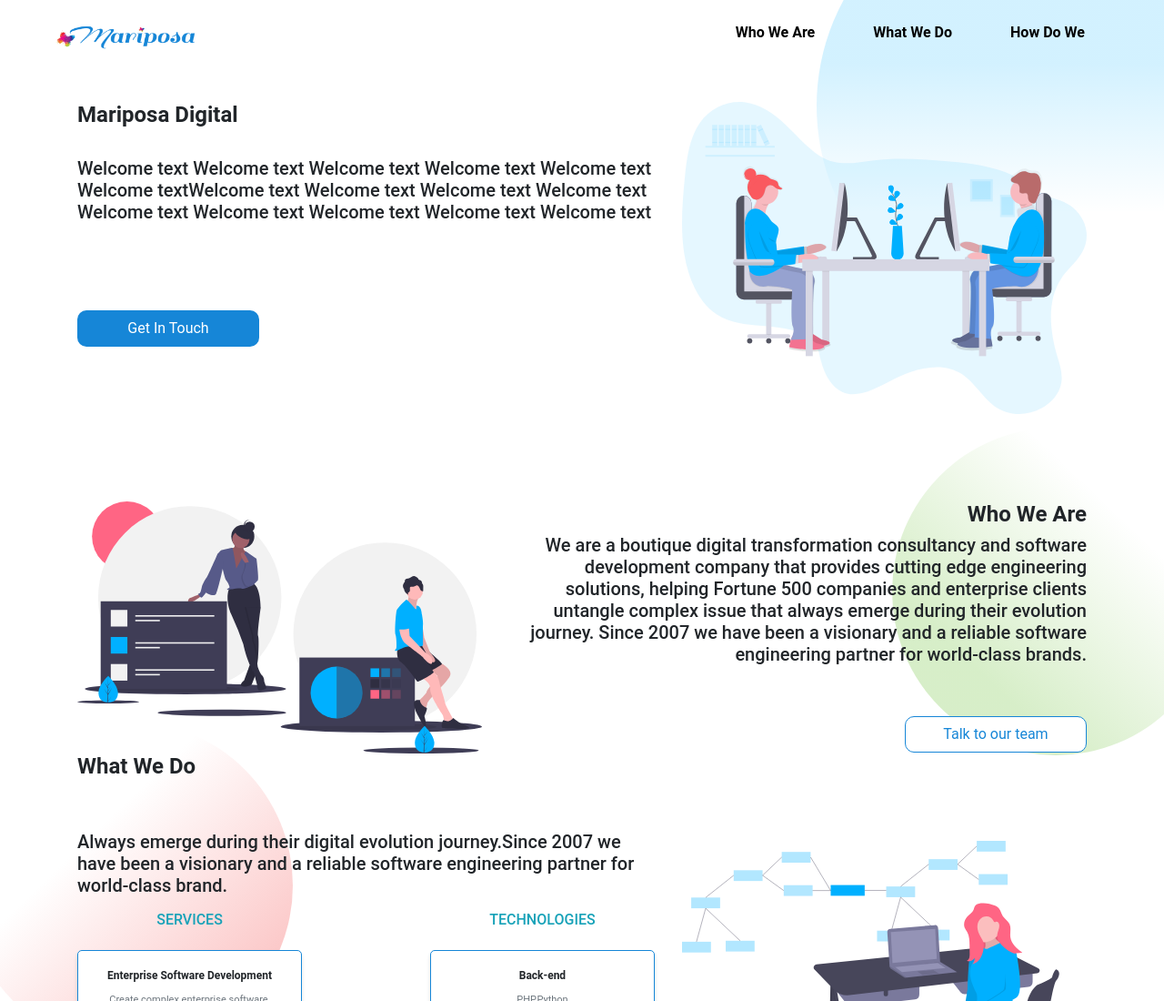
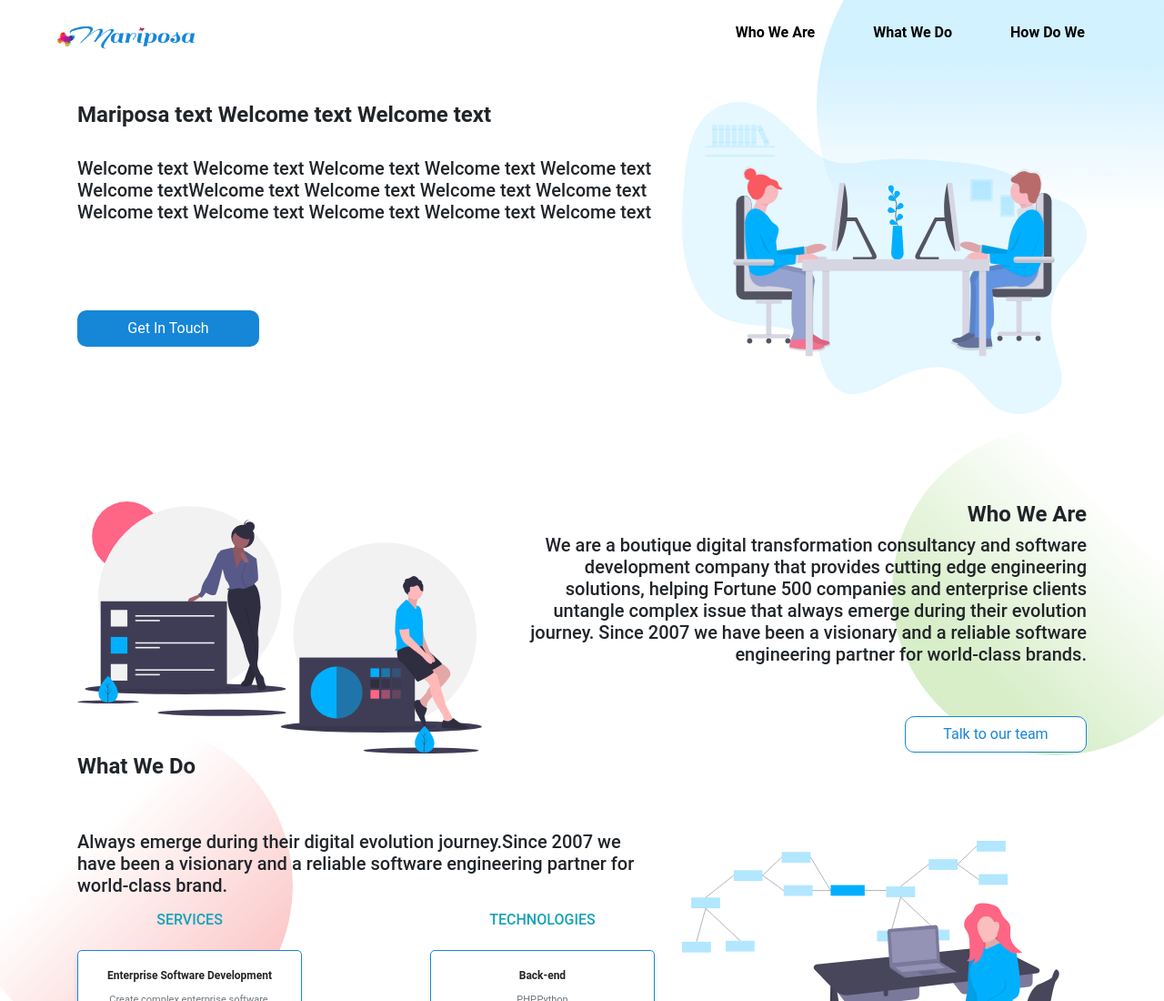
Before and after one commit to bikram-shaw/bootstrap, a plain HTML site: page index.html in a window 1280 px wide. Shown: the top 1100 px of the page at 91% size. Drawn offline with nearby package versions, Linux system fonts and the light colour scheme.

Commit message:
change in index.html

```diff
--- a/index.html
+++ b/index.html
@@ -73,7 +73,7 @@ $(document).ready(function() {
 								<div class="container  mt-5 ">
 									<div class="row ">
 										<div class="col-sm-7">
-											<h4><b>Mariposa Digital</b></h4><br>
+											<h4><b>Mariposa text Welcome text Welcome text</b></h4><br>
 												<h5 class="mb-5">
 Welcome text Welcome text Welcome text Welcome text Welcome text Welcome textWelcome text
  Welcome text Welcome text Welcome text Welcome text Welcome text Welcome text Welcome text Welcome text
```
